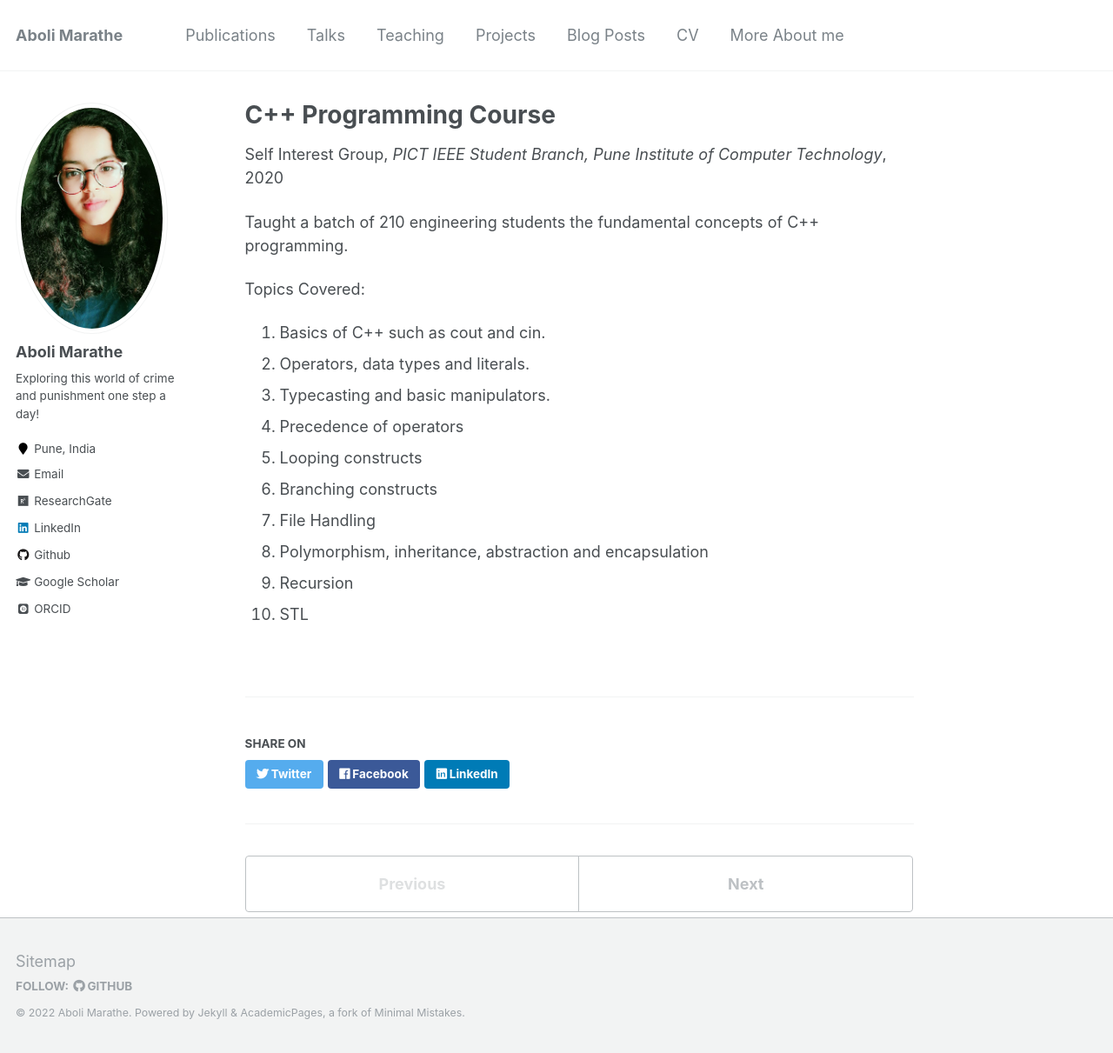
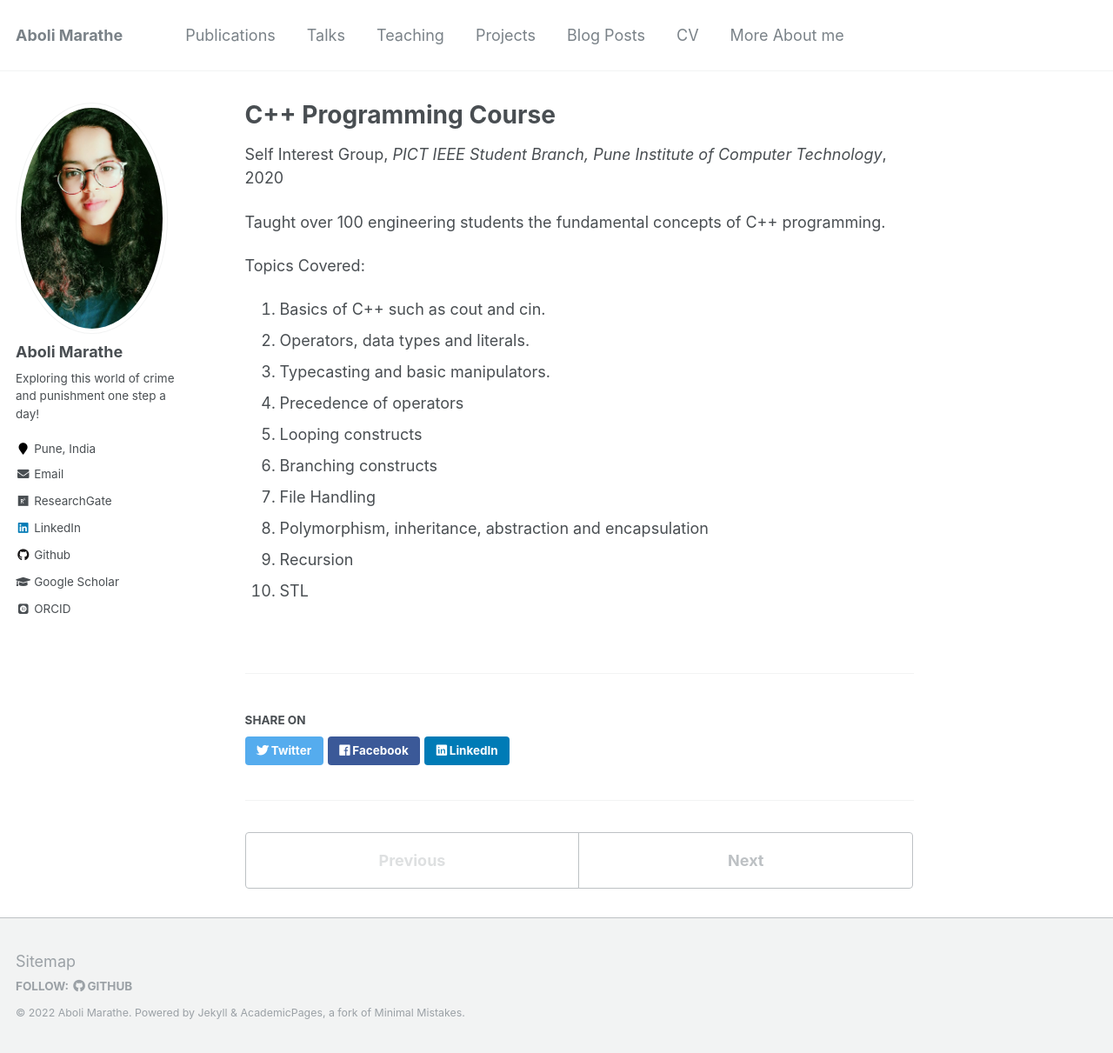
Before and after one commit to Infernolia/Infernolia.github.io, a Jekyll site: the page built from _teaching/teach1.md, in a window 1280 px wide and 1211 px high. Shown: the whole window at 87% size. Built offline with Jekyll 4.4.1, drawn with Linux system fonts in a browser that asks for light colours; some web fonts are replaced.

Commit message:
Update teach1.md

```diff
--- a/_teaching/teach1.md
+++ b/_teaching/teach1.md
@@ -8,7 +8,7 @@ date: 2020-05-01
 location: "Pune, India"
 ---
 
-Taught a batch of 210 engineering students the fundamental concepts of C++ programming.
+Taught over 100 engineering students the fundamental concepts of C++ programming.
 
 Topics Covered:
 1. Basics of C++ such as cout and cin.
```
